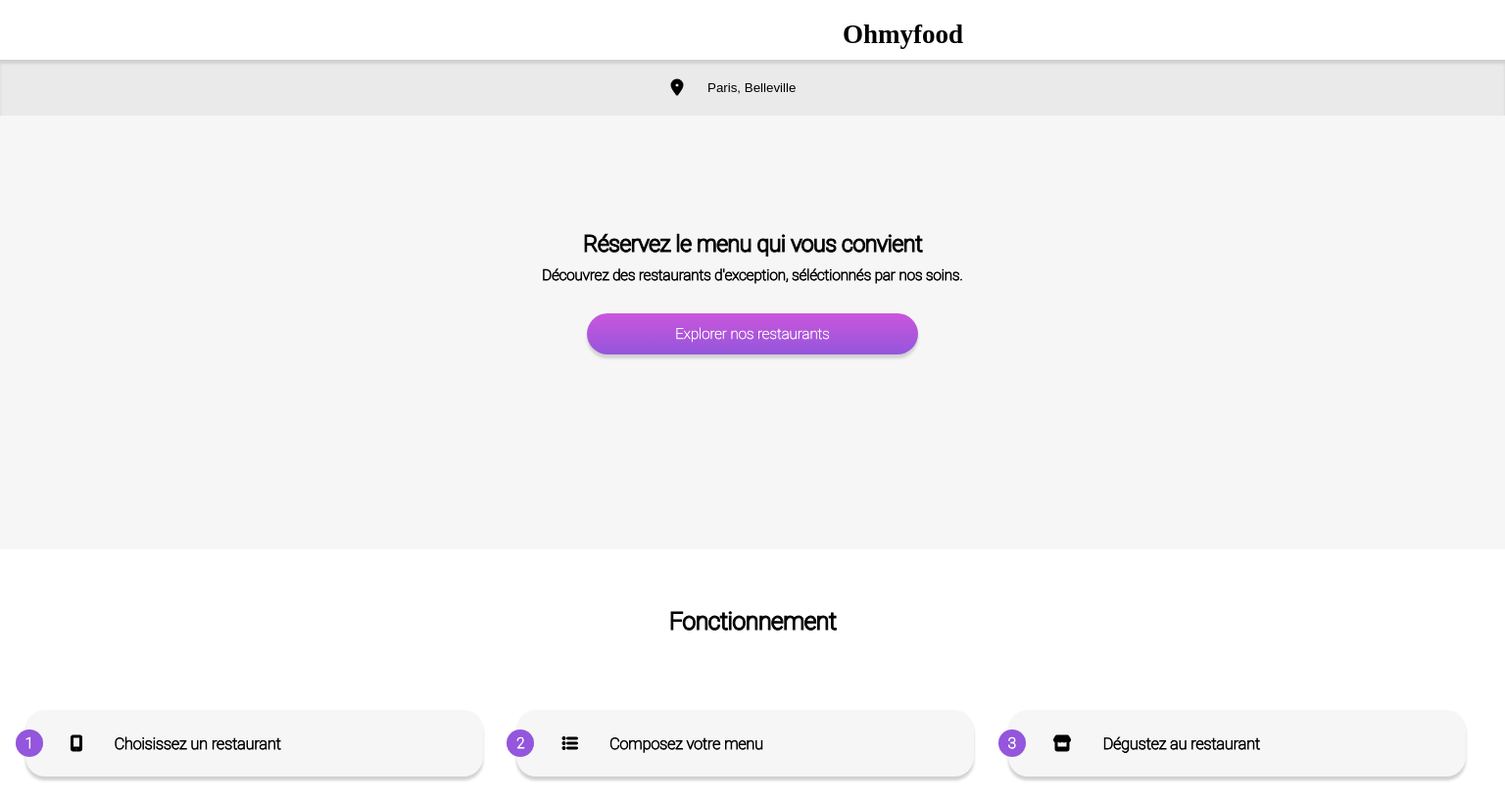
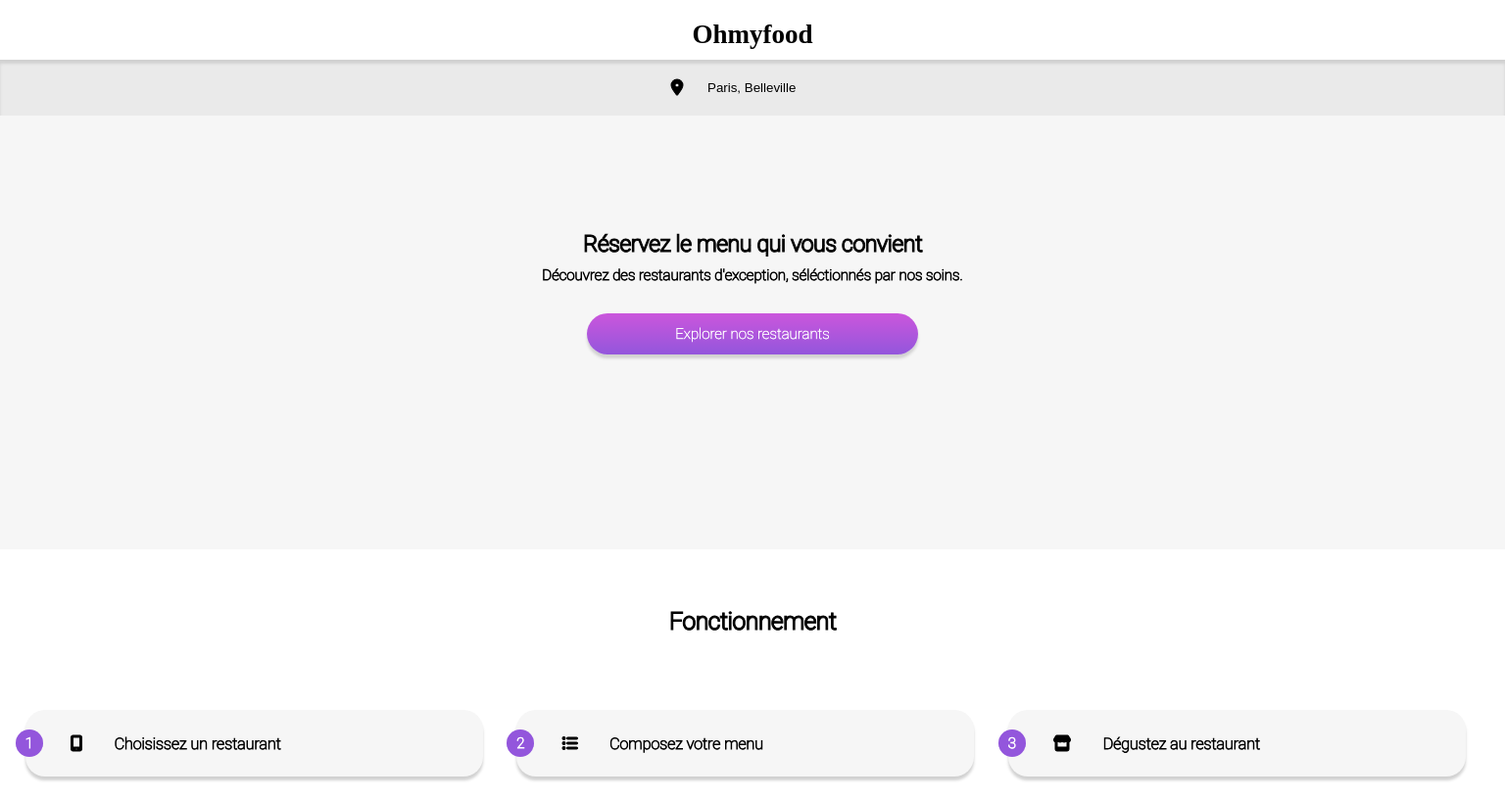
Before and after one commit to greg0969/ThueGregory_3_24062021, a website: page index.html in a window 1536 px wide. Shown: the top 816 px of the page at 98% size. Drawn offline with Linux system fonts and the light colour scheme; a web font is replaced by a local one.

Commit message:
header correction

```diff
--- a/sass/layout/header.scss
+++ b/sass/layout/header.scss
@@ -2,6 +2,6 @@
     text-align-last: center;
     padding-top: 20px;
     @media (min-width: 1440px) {
-        margin-left: 20%;
+        //margin-left: 20%;
     }
 }
```
Also changed, not shown: public/css/style.css.
